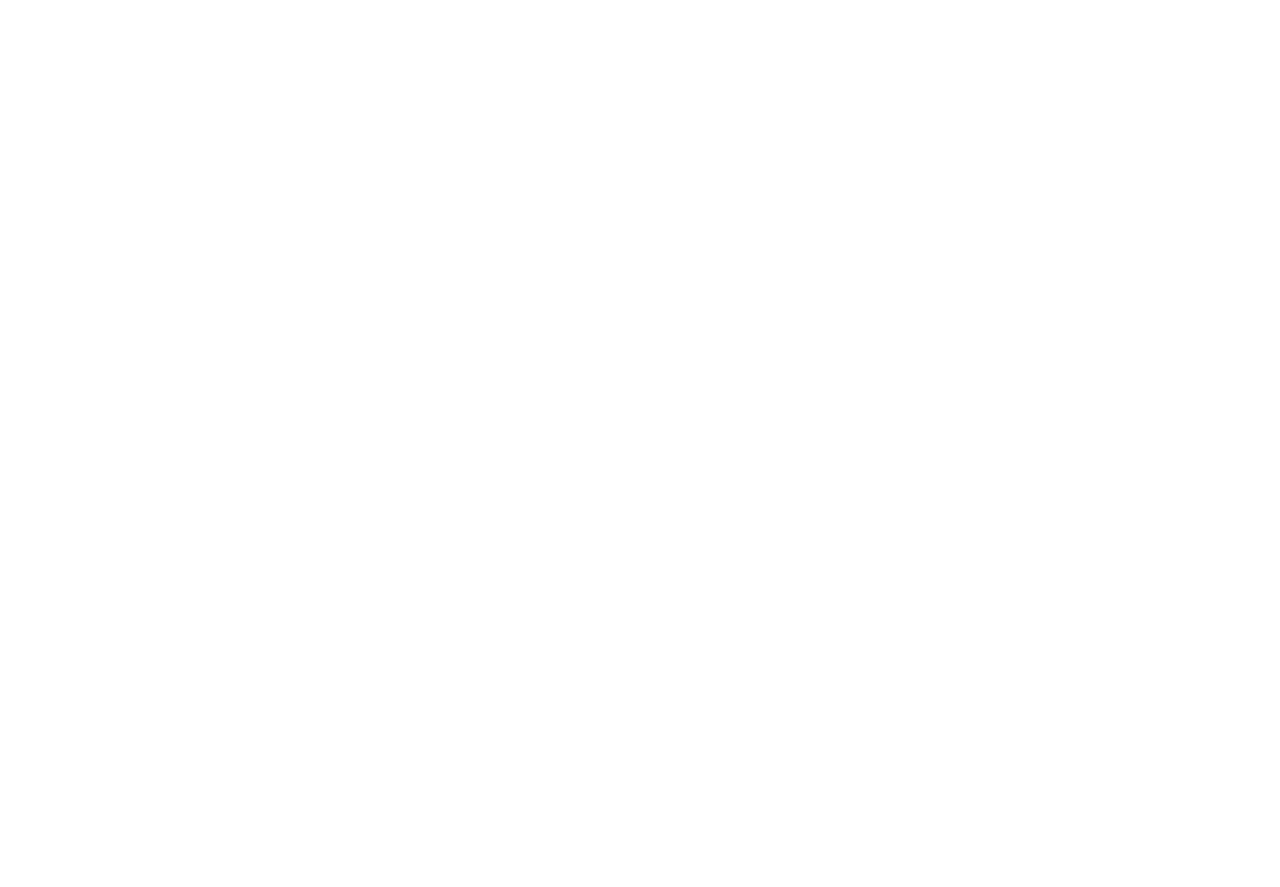
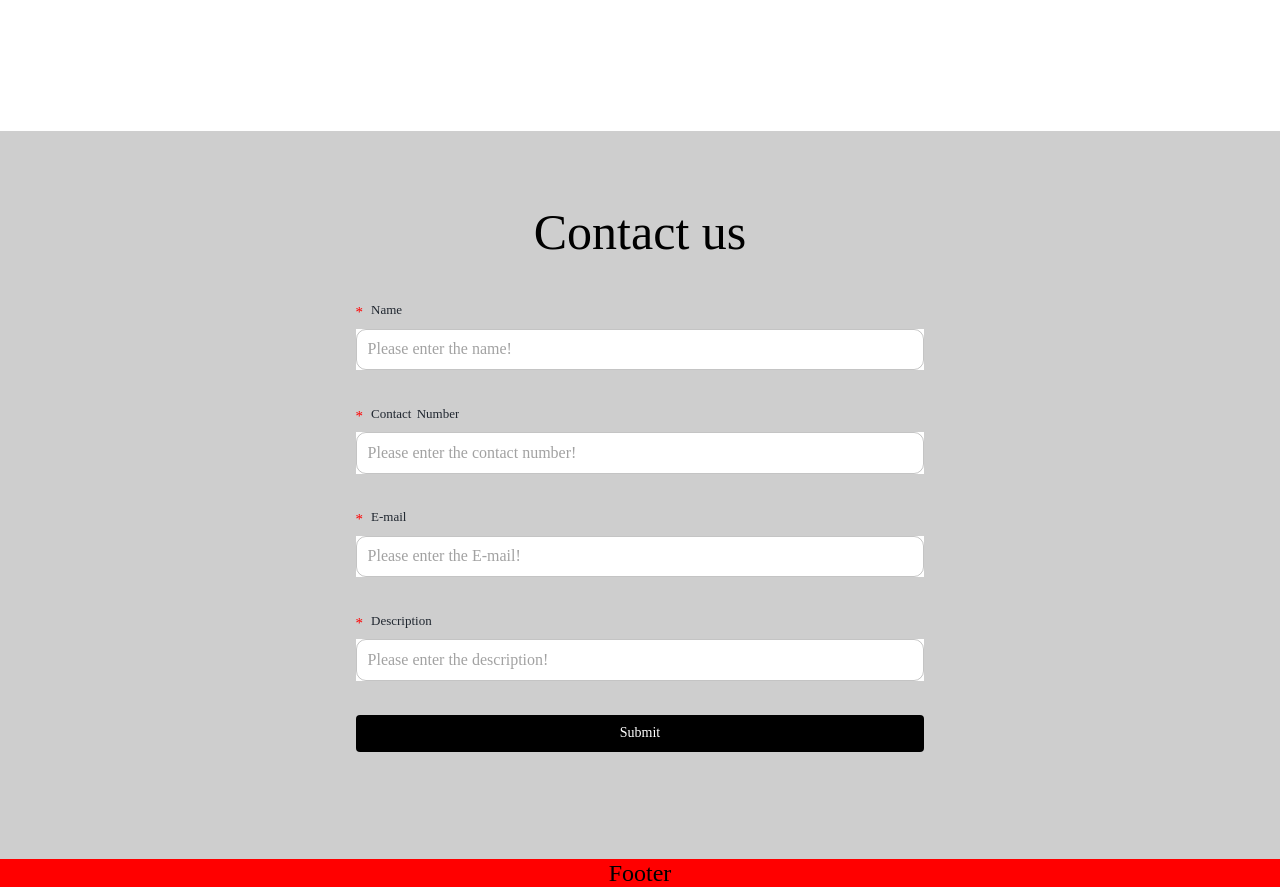
Before and after one commit to mohdarif123/my_portfolio, a React (Create React App) app: page /project in a window 1280 px wide. Shown: the part 620-1507 px from the top of the page. Before the commit the page ends 800 px from the top, so only its background shows below. Built offline with nearby package versions, Linux system fonts and the light colour scheme; the HTML template or start-up script is replaced by a standard one.

Commit message:
add footer

```diff
--- a/src/App.tsx
+++ b/src/App.tsx
@@ -17,7 +17,7 @@
         <Box>
           <NavBar />
           <Routes>
-            <Route path="/" element={<Home />} />
+            {/* <Route path="/" element={<Home />} /> */}
             <Route path="/about" element={<About />} />
             <Route path="/skill" element={<Skill />} />
             <Route path="/project" element={<Project />} />
--- a/src/Component/Footer/Footer.styles.ts
+++ b/src/Component/Footer/Footer.styles.ts
@@ -1,3 +1,8 @@
-const footerStyle = {} as const;
+const footerStyle = {
+  mainWrapper: {
+    height: "30%",
+    background:"red"
+  },
+} as const;
 
 export default footerStyle;
--- a/src/Component/Footer/Footer.tsx
+++ b/src/Component/Footer/Footer.tsx
@@ -8,14 +8,14 @@
         <>
           <Grid container justifyContent={"center"}>
             <Grid item>
-              <Typography variant="h3">Contact us</Typography>
+              <Typography variant="h1">Footer</Typography>
             </Grid>
           </Grid>
         </>
       );
     };
   return (
-   <Box>
+   <Box sx={classes.mainWrapper}>
     {getHeader()}
    </Box>
   )
--- a/src/Screen/Contact/Contact.styles.ts
+++ b/src/Screen/Contact/Contact.styles.ts
@@ -1,8 +1,10 @@
+import { theme } from "../../utils/styles";
+
 const contactStyle = {
   mainWrapper: {
     width: "100% !important",
     // background: "linear-gradient(to right bottom, #430089, #82ffa1)",
-    background: "white",
+    background: "#cecece",
     height: "calc(100vh - 72px)",
     display: "flex",
     alignItems: "center",
@@ -22,6 +24,15 @@
       fontWeight: 500,
     },
   },
+  headingStyle: {
+    // [`@media screen and (max-width: ${1370}px)`]: {
+    //   fontSize: "32px",
+    //   color: "red !important",
+    // },'
+    [theme.breakpoints.up("lg")]: {
+      fontSize: "50px",
+    },
+  },
 } as const;
 
 export default contactStyle;
--- a/src/Screen/Contact/Contact.tsx
+++ b/src/Screen/Contact/Contact.tsx
@@ -41,7 +41,7 @@
       <>
         <Grid container justifyContent={"center"}>
           <Grid item>
-            <Typography variant="h1">Contact us</Typography>
+            <Typography variant="h1" sx={classes.headingStyle}>Contact us</Typography>
           </Grid>
         </Grid>
       </>
--- a/src/Screen/Project/Project.tsx
+++ b/src/Screen/Project/Project.tsx
@@ -1,4 +1,7 @@
 import { Box, Typography } from "@mui/material";
+import Footer from "../../Component/Footer/Footer";
+import Contact from "../Contact/Contact";
+import Skill from "../Skill/Skill";
 import projectSytle from "./Project.styles";
 
 const Project = () => {
@@ -6,6 +9,11 @@
   return (
     <Box>
       <Typography>Project</Typography>
+
+      <Skill />
+      <Contact />
+      {/* <Project /> */}
+      <Footer />
     </Box>
   );
 };
```
